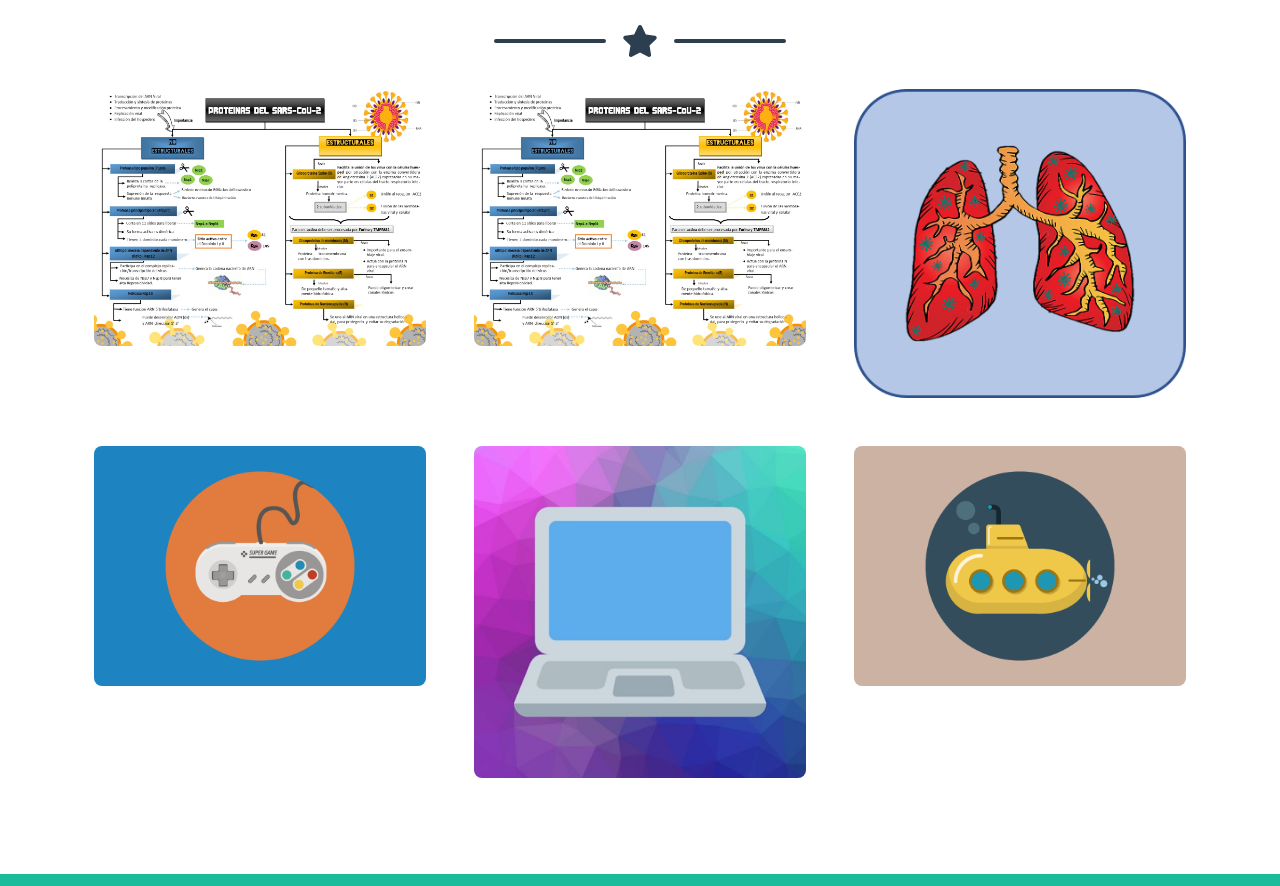
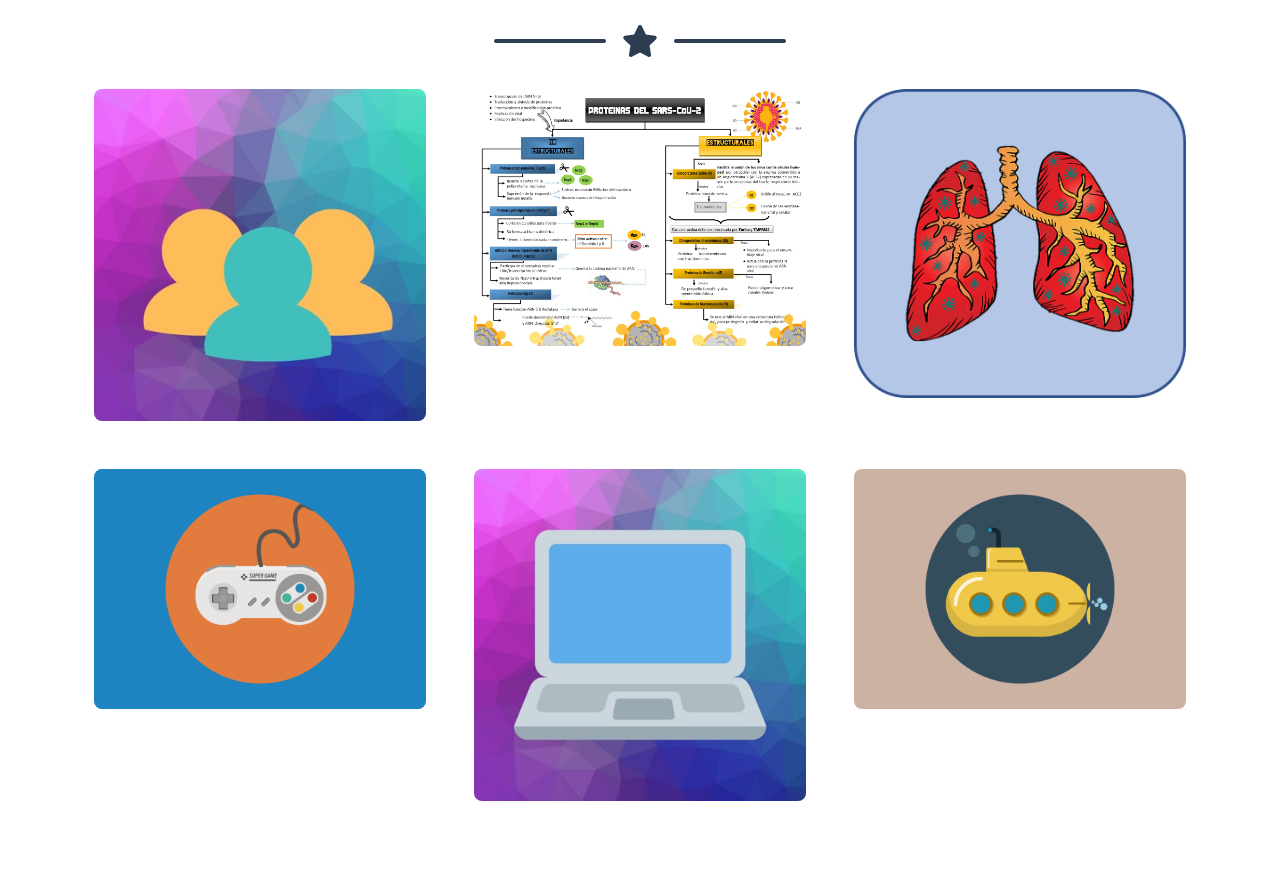
Before and after one commit to MarisolJimCas/ClubFinal, a plain HTML site: page index.html in a window 1280 px wide. Shown: the part 983-1869 px from the top of the page. Drawn offline with nearby package versions, Linux system fonts and the light colour scheme.

Commit message:
Update index.html

```diff
--- a/index.html
+++ b/index.html
@@ -70,7 +70,7 @@
                             <div class="portfolio-item-caption d-flex align-items-center justify-content-center h-100 w-100">
                                 <div class="portfolio-item-caption-content text-center text-white"><i class="fas fa-plus fa-3x"></i></div>
                             </div>
-                            <img class="img-fluid" src="assets/img/portfolio/ProteinasSARSCOV2.png" alt="" />
+                            <img class="img-fluid" src="assets/img/portfolio/Equipo Icon 1.jpg" alt="" />
                         </div>
                     </div>
                     <!-- Portfolio Item 2-->
```
